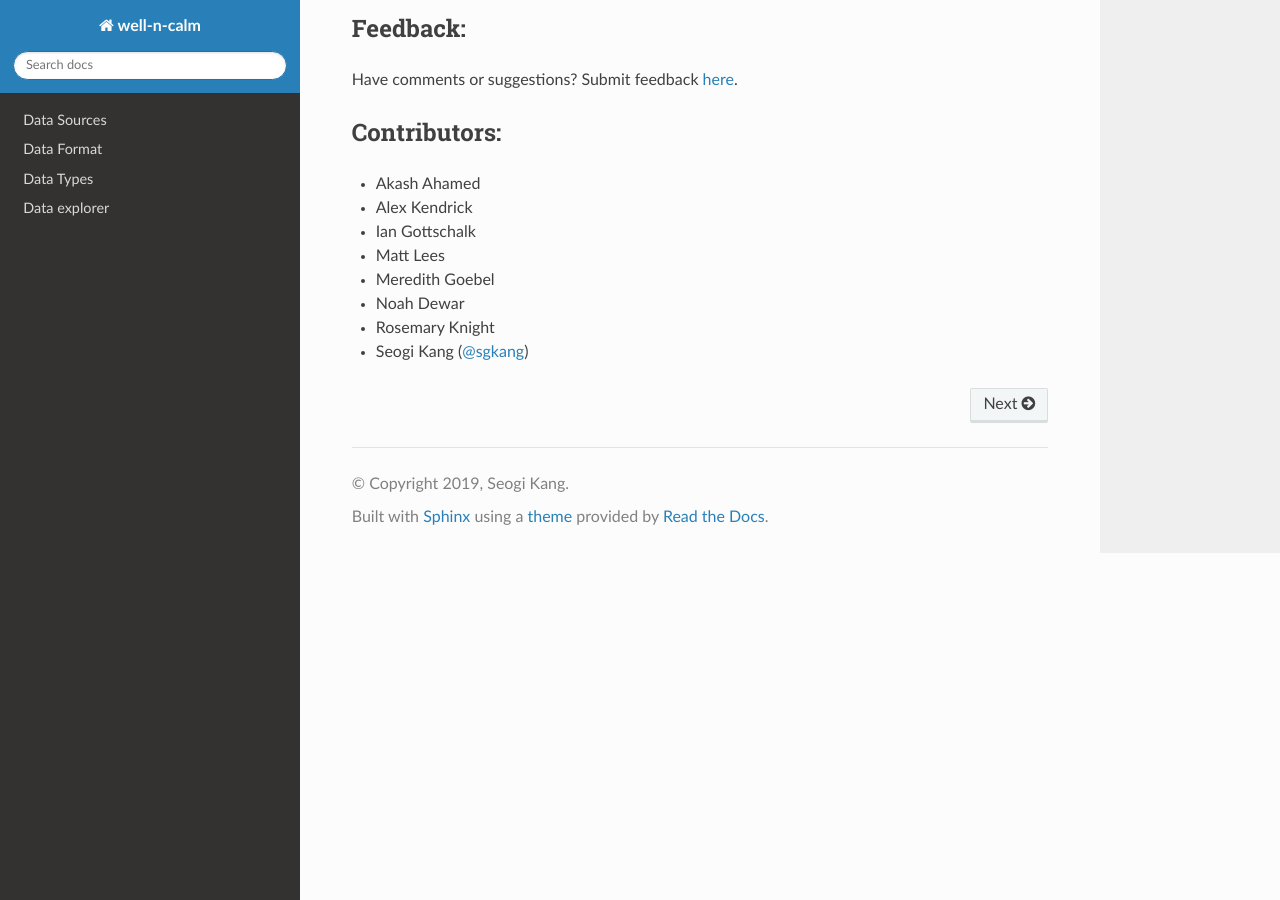
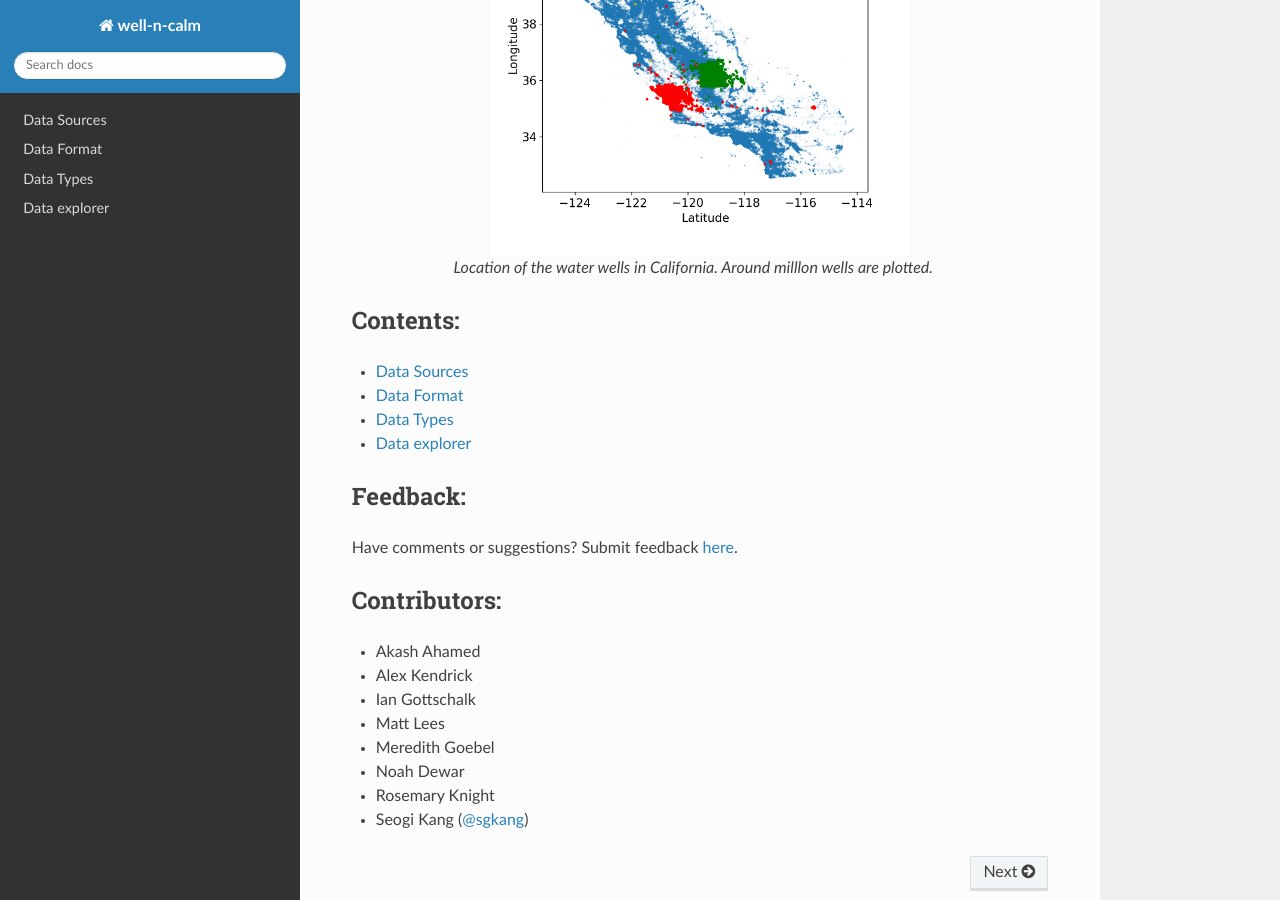
Before and after one commit to envgp/well-n-calm, a Sphinx documentation site: the page built from source/index.rst, in a window 1280 px wide and 900 px high, scrolled down 684 px. Built offline with Sphinx 7.4.7 and the Read the Docs theme 2.0.0, drawn with Linux system fonts in a browser that asks for light colours.

Commit message:
add image

```diff
--- a/source/index.rst
+++ b/source/index.rst
@@ -19,6 +19,13 @@ List of major projects incuding well data are:
 
 With the organization of well data in these projects, we also develop a basic python code base such that
 one can easily explore the existing data sets, import new data, and export the data sets to various formats (e.g. LAS, CSV).
+
+.. figure:: california_water_wells.png
+    :align: center
+    :scale: 30 %
+
+    Location of the water wells in California. Around milllon wells are plotted.
+
 
 Contents:
 ^^^^^^^^^
```
Also changed, not shown: source/california_water_wells.png (added).
